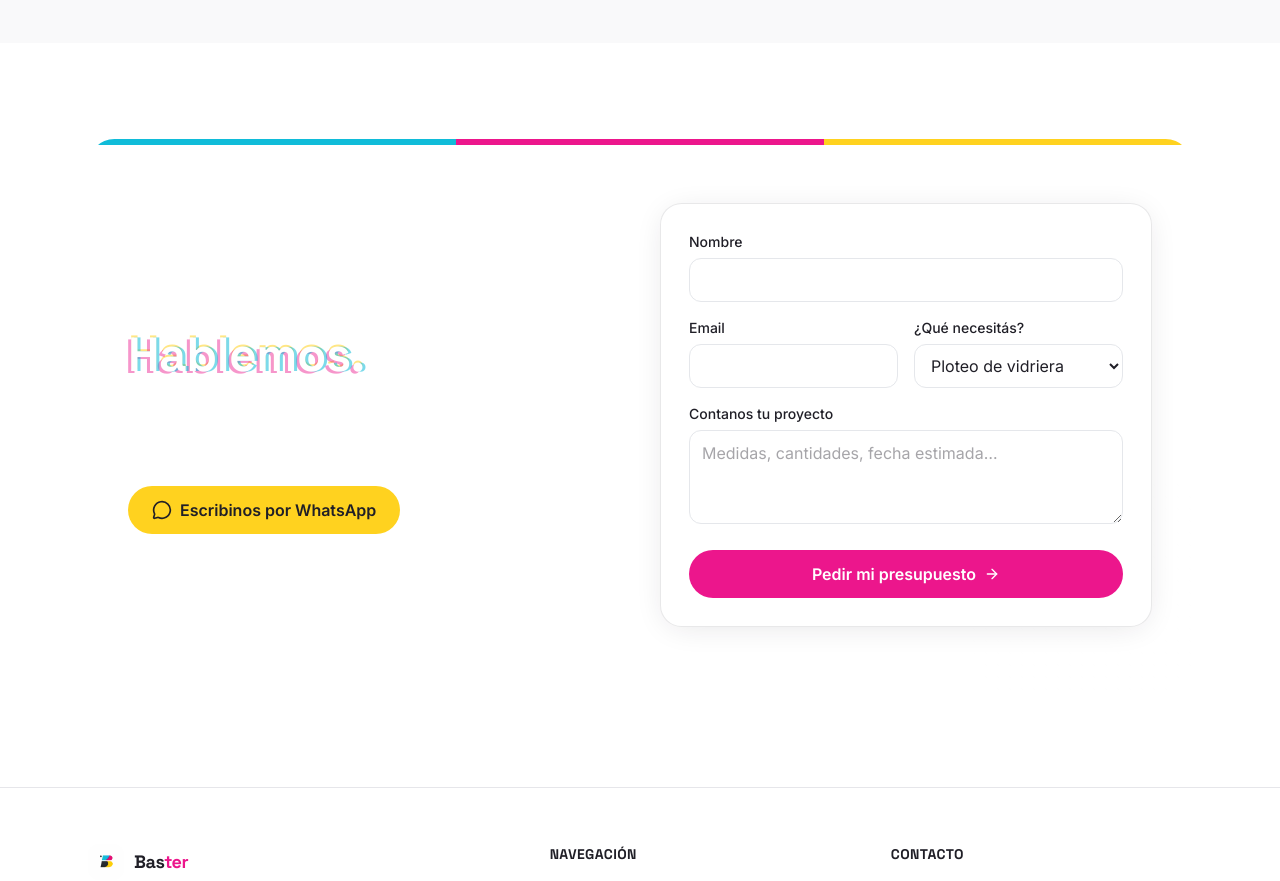
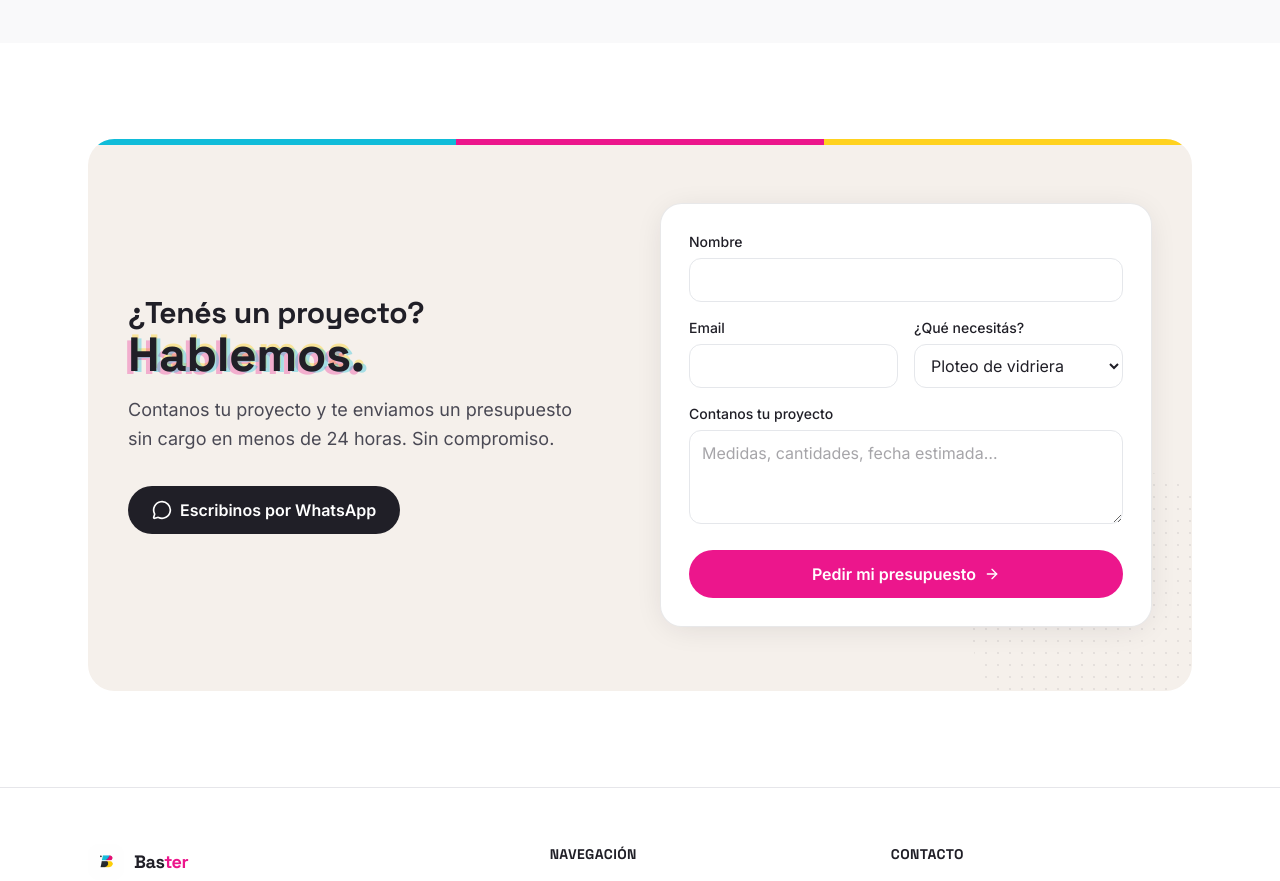
Before and after one commit to manuceballos3/Grupo-Baster-landingEjemplo, a Next.js app: page / in a window 1280 px wide. Shown: the part 3720-4601 px from the top of the page. Built offline with nearby package versions, Linux system fonts and the light colour scheme.

Commit message:
feat: update CTA component with new background color and text tweaks
Co-authored-by: Manu <116102630+manuceballos3@users.noreply.github.com>

```diff
--- a/components/cta.tsx
+++ b/components/cta.tsx
@@ -28,11 +28,11 @@ export function Cta() {
       className="scroll-mt-20 py-16 md:py-24"
     >
       <div className="mx-auto w-full max-w-6xl px-4 sm:px-6">
-        <div className="relative overflow-hidden rounded-3xl bg-white px-6 py-12 sm:px-10 md:py-16">
-          {/* Decorative halftone */}
+        <div className="relative overflow-hidden rounded-3xl bg-[#f5f0eb] px-6 py-12 sm:px-10 md:py-16">
+          {/* Decorative halftone — tinted ink for contrast on light bg */}
           <div
             aria-hidden="true"
-            className="halftone pointer-events-none absolute -right-16 -bottom-16 size-72 rounded-full text-white/10"
+            className="halftone pointer-events-none absolute -right-16 -bottom-16 size-72 rounded-full text-ink/8"
           />
           {/* CMYK registration bar */}
           <div aria-hidden="true" className="absolute inset-x-0 top-0 flex h-1.5">
@@ -45,15 +45,15 @@ export function Cta() {
             <div>
               <Reveal
                 as="h2"
-                className="font-display font-bold tracking-tight text-balance text-white"
+                className="font-display font-bold tracking-tight text-balance text-ink"
               >
                 <span className="block text-2xl sm:text-3xl">¿Tenés un proyecto?</span>
-                <span className="misregister block text-4xl sm:text-5xl">Hablemos.</span>
+                <span className="misregister-dark block text-4xl sm:text-5xl">Hablemos.</span>
               </Reveal>
               <Reveal
                 as="p"
                 delay={80}
-                className="mt-4 max-w-md text-lg leading-relaxed text-pretty text-white/70"
+                className="mt-4 max-w-md text-lg leading-relaxed text-pretty text-ink-soft"
               >
                 Contanos tu proyecto y te enviamos un presupuesto sin cargo en
                 menos de 24 horas. Sin compromiso.
@@ -61,7 +61,7 @@ export function Cta() {
               <Reveal delay={140} className="mt-8">
                 <a
                   href="https://wa.me/5490000000000"
-                  className="group inline-flex h-12 items-center justify-center gap-2 rounded-full bg-yellow-brand px-6 text-base font-semibold text-ink transition-all duration-200 hover:-translate-y-0.5 active:translate-y-0 focus-visible:outline-2 focus-visible:outline-offset-2 focus-visible:outline-yellow-brand"
+                  className="group inline-flex h-12 items-center justify-center gap-2 rounded-full bg-ink px-6 text-base font-semibold text-white transition-all duration-200 hover:-translate-y-0.5 active:translate-y-0 focus-visible:outline-2 focus-visible:outline-offset-2 focus-visible:outline-ink"
                 >
                   <MessageCircle className="size-5" aria-hidden="true" />
                   Escribinos por WhatsApp
```
